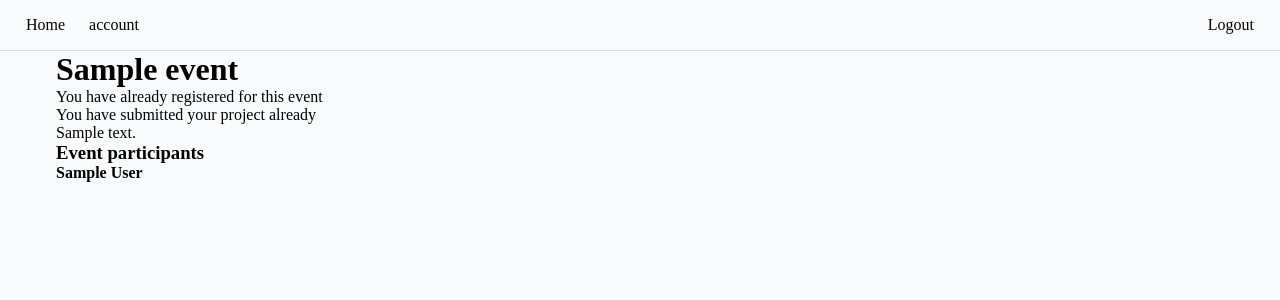
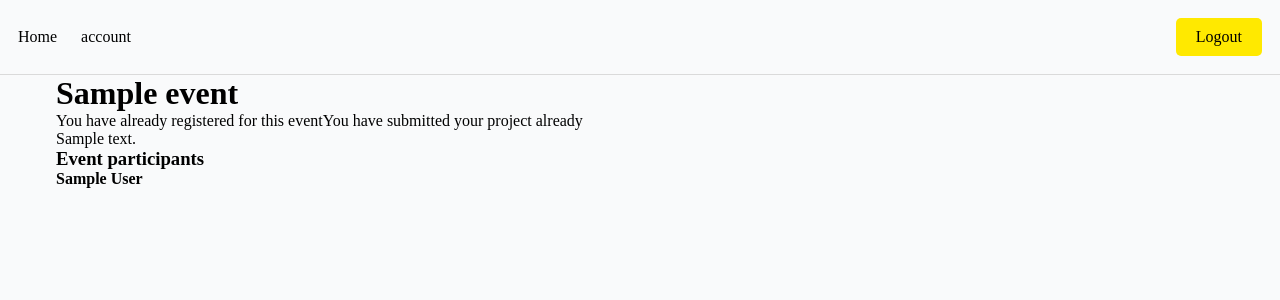
Before and after one commit to TimOsahenru/event-registration, a Django app: page /event/1/ in a window 1280 px wide. Shown: the top 300 px of the page. Run offline with Django 4.2, Linux system fonts and the light colour scheme; a user stored in the database is signed in; tables that the repository leaves empty hold one stand-in row (values such as "Sample post").

Commit message:
installing templates

```diff
--- a/config/urls.py
+++ b/config/urls.py
@@ -1,22 +1,11 @@
-"""config URL Configuration
-
-The `urlpatterns` list routes URLs to views. For more information please see:
-    https://docs.djangoproject.com/en/4.1/topics/http/urls/
-Examples:
-Function views
-    1. Add an import:  from my_app import views
-    2. Add a URL to urlpatterns:  path('', views.home, name='home')
-Class-based views
-    1. Add an import:  from other_app.views import Home
-    2. Add a URL to urlpatterns:  path('', Home.as_view(), name='home')
-Including another URLconf
-    1. Import the include() function: from django.urls import include, path
-    2. Add a URL to urlpatterns:  path('blog/', include('blog.urls'))
-"""
 from django.contrib import admin
 from django.urls import path, include
+from django.conf import settings
+from django.conf.urls.static import static
+
 
 urlpatterns = [
     path('admin/', admin.site.urls),
     path('', include('app.urls'))
 ]
+urlpatterns += static(settings.MEDIA_URL, document_root=settings.MEDIA_ROOT)
--- /dev/null
+++ b/requirements.txt
@@ -0,0 +1,5 @@
+asgiref==3.6.0
+Django==4.1.4
+django-environ==0.9.0
+Pillow==9.4.0
+sqlparse==0.4.3
--- a/static/css/main.css
+++ b/static/css/main.css
@@ -30,10 +30,11 @@
 
 nav{
 	width: 100%;
-	padding: 1em;
+	padding: 0.5em;
 	border-bottom: 1px solid rgb(218, 218, 218);
 	display: flex;
 	justify-content: space-between;
+	align-items: center;
 }
 
 
@@ -63,3 +64,42 @@ nav a{
 	padding: 1em;
 	border-radiud: 5px;
 }
+
+
+.user--avatar--sm{
+	height: 50px;
+	width: 50px;
+	object-fit: cover;
+	border-radius: 50%;
+}
+
+
+.btn{
+	padding: 10px 20px;
+	border-radius: 5px;
+	text-decoration: none;
+	background-color: rgb(204, 204, 204);
+	color: black;
+	display: block;
+	width: fit-content;
+	margin: 10px;
+}
+
+
+.btn--warning{
+	background-color: #ffe900;
+
+}
+
+
+.btn--primary{
+	background-color: steelblue;
+	color: #fff;
+
+}
+
+
+#event--action--wrapper{
+	display: flex;
+	flex-wrap: wrap;
+}
--- a/templates/event.html
+++ b/templates/event.html
@@ -3,17 +3,20 @@
 
 {% block content %}
 <h1>{{event.name}}</h1>
+
+<div id="event--action--wrapper">
 {% if registered %}
 <p>You have already registered for this event</p>
 {% else %}
-<a href="{% url 'registration-confirmation' event.id %}">Register for event</a>
+<a class="btn btn--primary" href="{% url 'registration-confirmation' event.id %}">Register for event</a>
 {% endif %}
 
 {% if submitted %}
 <p>You have submitted your project already</p>
 {% else %}
-<a href="{% url 'project-submission' event.id %}">Submit project</a>
+<a class="btn btn--primary" href="{% url 'project-submission' event.id %}">Submit project</a>
 {% endif %}
+</div>
 <p>{{event.description}}</p>
 
 <div>
--- a/templates/home.html
+++ b/templates/home.html
@@ -24,6 +24,7 @@
 {% for user in users %}
 <a href="{% url 'profile' user.id %}">
 <div class="wrapper--user">
+<img class="user--avatar--sm" src="{{user.avatar.url}}"/>
 <h4>{{user.name}}</h4>
 </div>
 </a>
--- a/templates/navbar.html
+++ b/templates/navbar.html
@@ -8,9 +8,9 @@
 
 <div>
     {% if request.user.is_authenticated %}
-    <a href="{% url 'logout' %}">Logout</a>
+    <a class="btn btn--warning" href="{% url 'logout' %}">Logout</a>
     {% else %}
-    <a href="{% url 'login' %}">Login</a>
+    <a class="btn btn--primary" href="{% url 'login' %}">Login</a>
     {% endif %}
 </div>
 </nav>
```
Also changed, not shown: config/settings.py (+6 -12 lines).
